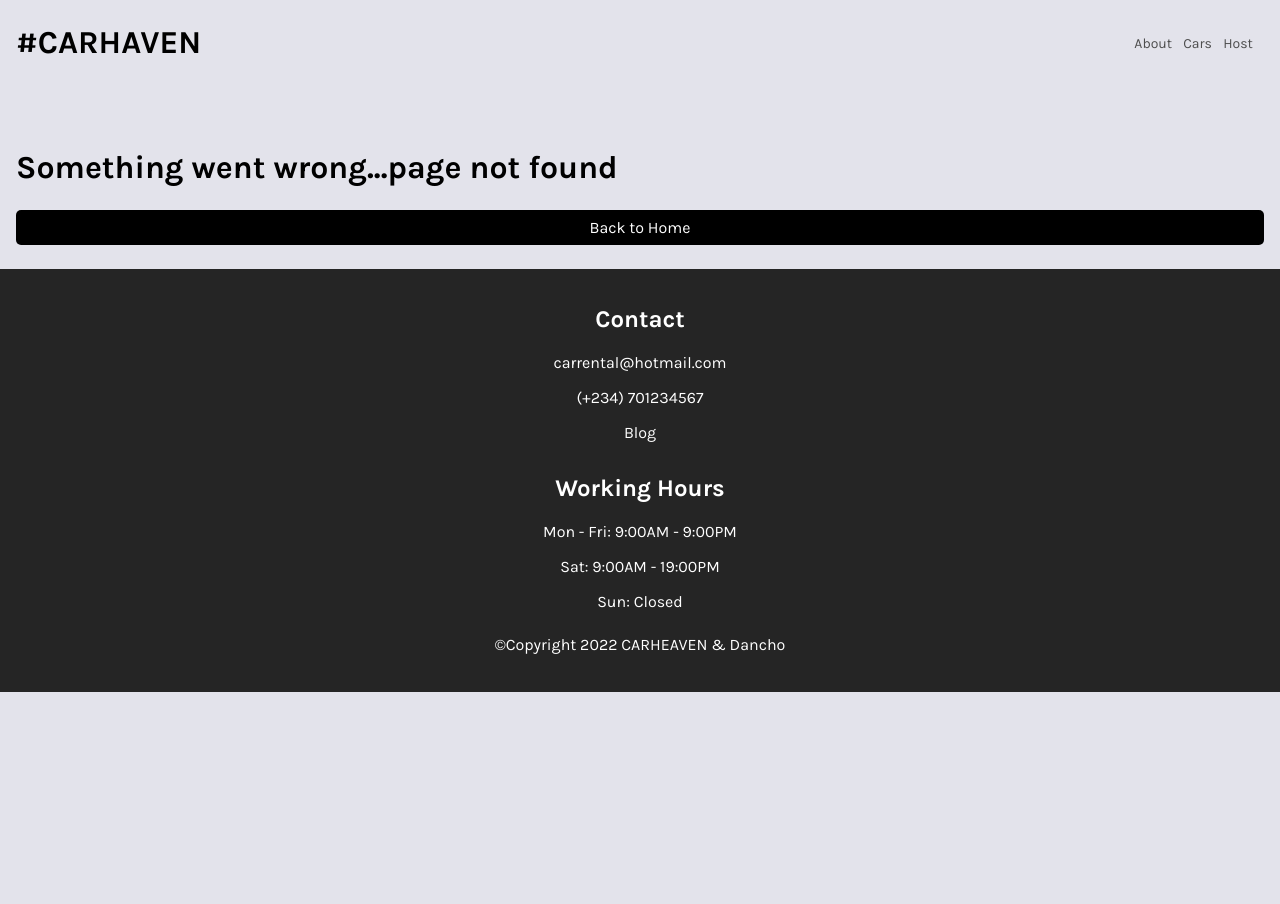
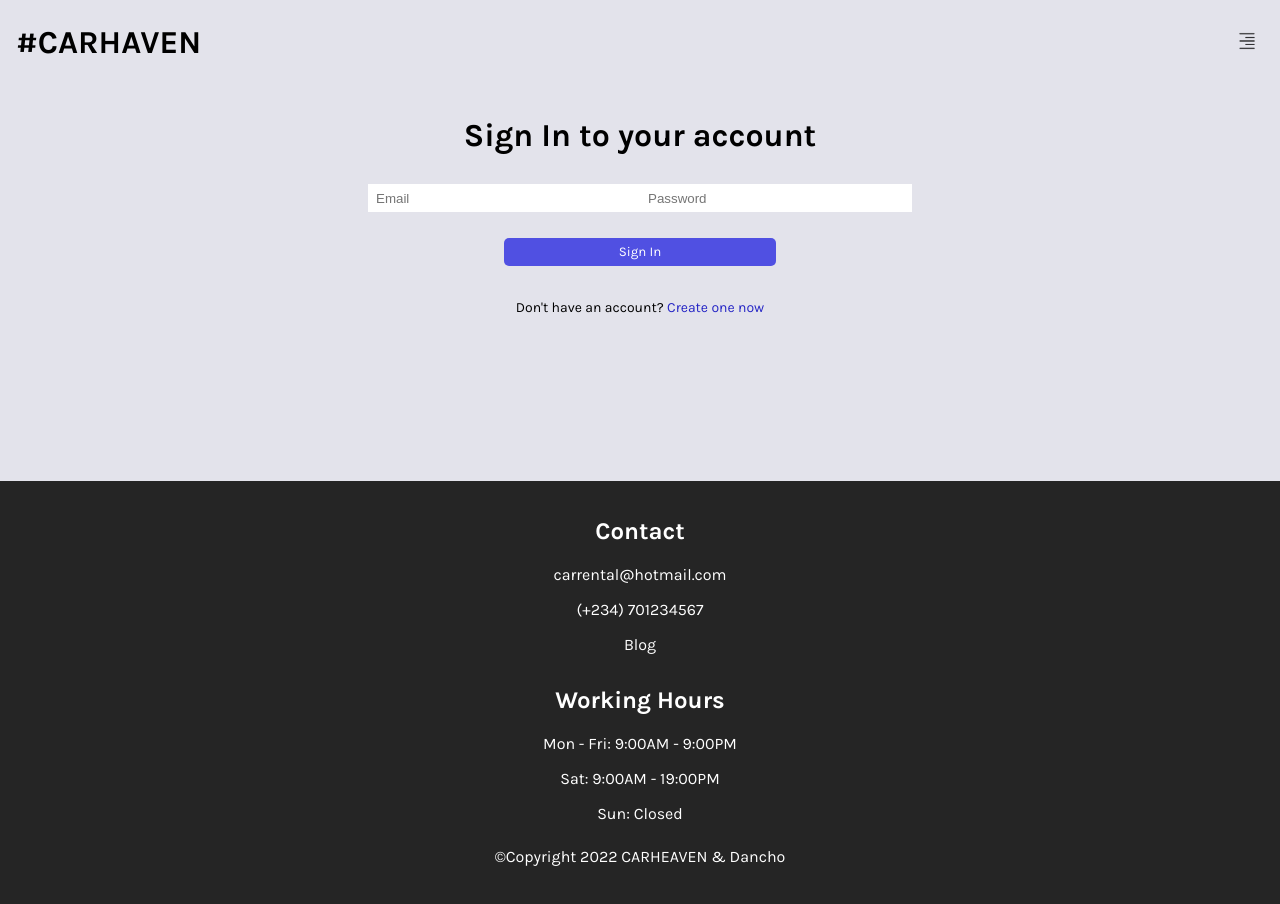
Before and after one commit to Dancho449/Car-Rental, a React (Vite) app in the folder car-rental-website/: page /login in a window 1280 px wide. Before the commit the page ends 800 px from the top, so only its background shows below. Built offline with nearby package versions, Linux system fonts and the light colour scheme; what miragejs would draw is missing.

Commit message:
new pages

```diff
--- a/car-rental-website/src/App.jsx
+++ b/car-rental-website/src/App.jsx
@@ -17,6 +17,7 @@ import HostCarPricing from "./Pages/Host/HostCarPricing"
 import HostCarPhotos from "./Pages/Host/HostCarPhotos"
 import NotFound from "./Components/NotFound"
 import Error from "./Pages/Error"
+import Login from "./Pages/Login"
 
 export default function App() {
 
@@ -25,6 +26,7 @@ export default function App() {
           <Route path="/" element={<Layout />}>
             <Route index element={<Home />} />
             <Route path="about" element={<About />} />
+            <Route path="login" element={<Login />} />
             <Route path="cars" element={<Cars />} errorElement={<Error />} loader={carLoader}/>
             <Route path="cars/:id" element={<CarDetail />} />
 
--- a/car-rental-website/src/Components/Header.jsx
+++ b/car-rental-website/src/Components/Header.jsx
@@ -1,5 +1,8 @@
 import React from "react"
 import { Link, NavLink } from "react-router-dom"
+import hamburger from "../images/menubar-dark.png"
+import ex from "../images/x-icon.png"
+import Sidebar from "./Sidebar"
 
 export default function Header() {
     const styles = {
@@ -7,11 +10,17 @@ export default function Header() {
         textDecoration: "underline",
         color: "#161616"
     }
+    const [clicked, setClicked] = React.useState(false)
+
+    function toggle(){
+        setClicked(prevState => !prevState)
+    }
 
     return (
+        <>
                 <header>
                     <Link className="header-link-home" to="/">#CARHAVEN</Link>
-            <nav>
+                    <nav className="laptop-navbar">
                         <NavLink
                         className='header-links'
                         to="/about"
@@ -30,7 +39,13 @@ export default function Header() {
                         style={({isActive}) => isActive ? styles : null}
                         >Host</NavLink>
                     </nav>
+                    <button className="ham-btn" onClick={toggle}>
+                        <img src={clicked ? ex : hamburger } className="hamburger" />
+                    </button>
+
 
                 </header>
+                <Sidebar click={clicked}/>
+        </>
     )
 }
--- a/car-rental-website/src/Components/Layout.jsx
+++ b/car-rental-website/src/Components/Layout.jsx
@@ -5,12 +5,12 @@ import Footer from "./Footer"
 
 export default function Layout() {
     return(
-        <>
+        <div className="body">
             <Header />
             <main>
                 <Outlet />
             </main>
             <Footer />
-        </>
+        </div>
     )
 }
--- /dev/null
+++ b/car-rental-website/src/Components/Sidebar.jsx
@@ -0,0 +1,31 @@
+import React from "react"
+import { NavLink } from "react-router-dom"
+
+export default function Sidebar(props){
+    const styles = {
+        left: 0
+    }
+    return(
+        <div className="sidebar"
+        style={props.click ? styles : null}
+        >
+            <h2>#CarHaven</h2>
+            <nav>
+                <NavLink
+                    className='header-links-sidebar'
+                    to="/about"
+                    >About</NavLink>
+
+                    <NavLink
+                    className='header-links-sidebar'
+                    to="/cars"
+                    >Cars</NavLink>
+
+                    <NavLink
+                    className='header-links-sidebar'
+                    to="/host"
+                    >Host</NavLink>
+            </nav>
+        </div>
+    )
+}
--- a/car-rental-website/src/Pages/Home.jsx
+++ b/car-rental-website/src/Pages/Home.jsx
@@ -1,6 +1,9 @@
 import React from "react"
 import { Link } from "react-router-dom"
 import carImg from "../images/car-img.png"
+import Booking from "../images/undraw_booking.svg"
+import Savings from "../images/undraw_savings.svg"
+import Selection from "../images/undraw-wide-selection.svg"
 
 
 export default function Home() {
@@ -23,6 +26,26 @@ export default function Home() {
                     <Link className="descrip-link-button" to="/cars">Explore cars</Link>
                 </div>
             </div>
+            <div className="mini-about">
+                <h2>What makes us different from the rest..</h2>
+                <div className="about-num">
+                    <img src={Booking} className="about-num-image" />
+                    <h1>Effortless Booking</h1>
+                    <p>Our user-friendly website and intuitive mobile app make booking the perfect ride a breeze. With just a few clicks, you can secure your vehicle of choice, from compact cars for solo adventures to spacious SUVs for family getaways.</p>
+                </div>
+
+                <div className="about-num">
+                    <img src={Savings} className="about-num-image" />
+                    <h1>Transparent Pricing</h1>
+                    <p>No more surprises when it's time to settle the bill. CarHaven believes in 100% transparency what you see is what you pay. Say goodbye to hidden fees and hello to budget-friendly rates that won't break the bank.</p>
+                </div>
+
+                <div className="about-num">
+                    <img src={Selection} className="about-num-image" />
+                    <h1>Wide Selection of Quality Vehicles</h1>
+                    <p>We take great pride in maintaining a diverse fleet of meticulously serviced and spotlessly clean vehicles. Enjoy choosing from a wide range of well-maintained automobiles, ensuring a comfortable and reliable ride every time.</p>
+                </div>
+            </div>
 
         </>
     )
--- /dev/null
+++ b/car-rental-website/src/Pages/Login.jsx
@@ -0,0 +1,45 @@
+import React from "react"
+
+export default function Login() {
+    const [loginForm, setLoginForm] = React.useState({
+        email: "",
+        password: ""
+    })
+
+    function handleSubmit(e) {
+        e.preventDefault()
+        console.log(loginForm)
+    }
+
+    function handleChange(e){
+        const { name, value } = e.target
+        setLoginForm(prevState => ({
+            ...prevState,
+            [name]: value
+        }))
+    }
+
+    return(
+        <div className="form-container">
+            <h1>Sign In to your account</h1>
+            <form className="form" onSubmit={handleSubmit}>
+                <input
+                name="email"
+                onChange={handleChange}
+                placeholder="Email"
+                type="email"
+                value={loginForm.email}
+                />
+
+                <input
+                name="password"
+                onChange={handleChange}
+                placeholder="Password"
+                value={loginForm.password}
+                />
+                <button>Sign In</button>
+            </form>
+            <p className="login-paragraph">Don&apos;t have an account? <span>Create one now</span></p>
+        </div>
+    )
+}
--- a/car-rental-website/src/index.css
+++ b/car-rental-website/src/index.css
@@ -10,7 +10,6 @@ html, body {
     background-color: rgb(227, 227, 235);
     font-family: 'Karla', sans-serif;
 }
-
 a {
     text-decoration: unset;
     color: unset;
@@ -21,6 +20,9 @@ header {
     display: flex;
     justify-content: space-between;
     align-items: center;
+}
+.body {
+    position: relative;
 }
 .header-link-home {
     font-size: clamp(1.3rem, 2.5vw, 3rem);
@@ -183,3 +185,86 @@ footer {
     border-radius: 5px;
     text-align: center;
 }
+.form-container{
+    text-align: center;
+    margin-top: 1rem;
+}
+.form-container > h1 {
+    margin-top: 2rem;
+    margin-bottom: -.2rem;
+    font-size: clamp(1.65rem, 2.5vw, 3rem);
+}
+.form {
+    padding: 2rem 1rem;
+    text-align: center;
+}
+.form > input {
+    width: 17rem;
+    margin: .1rem auto;
+    padding: .4rem .5rem;
+    border: none;
+}
+.form > button {
+    cursor: pointer;
+    display: block;
+    margin: 1.5rem auto;
+    width: 17rem;
+    padding: .4rem 0;
+    border-radius: 5px;
+    border: none;
+    outline: none;
+    background-color: rgb(80, 80, 226);
+    color: white;
+    font-family: 'Karla', sans-serif;
+}
+.login-paragraph {
+    margin-top: -1.4rem;
+    margin-bottom: 10.3rem;
+    font-size: .875rem;
+}
+.login-paragraph > span {
+    color: rgb(37, 37, 197);
+    cursor: pointer;
+}
+.laptop-navbar {
+    display: none;
+}
+.hamburger {
+    width: 22px;
+}
+.sidebar {
+    background-color: whitesmoke;
+    position: absolute;
+    top: 0;
+    left: -180px;
+    z-index: 1;
+    width: 180px;
+    height: 100vh;
+    padding: .5rem;
+    transition: all 0.3s ease;
+}
+.header-links-sidebar {
+    display: block;
+    margin-right: .7rem;
+    margin-bottom: 1rem;
+    font-size: 1rem;
+    color: #4D4D4D;
+    transition: all .2s ease;
+}
+.sidebar > nav {
+    padding-left: 1rem;
+    margin-top: 2rem;
+}
+.ham-btn {
+    background-color: transparent;
+    outline: none;
+    border: none;
+}
+.mini-about{
+    padding-inline: 1rem;
+    margin-bottom: 2rem;
+}
+.mini-about > h2 {
+    font-size: clamp(1.4rem, 2.5vw, 3rem);
+    margin-bottom: 2.5rem;
+}
```
Also changed, not shown: car-rental-website/src/images/menubar-dark.png (added), car-rental-website/src/images/x-icon.png (added). Lines whose indentation alone changed are shown as unchanged.
